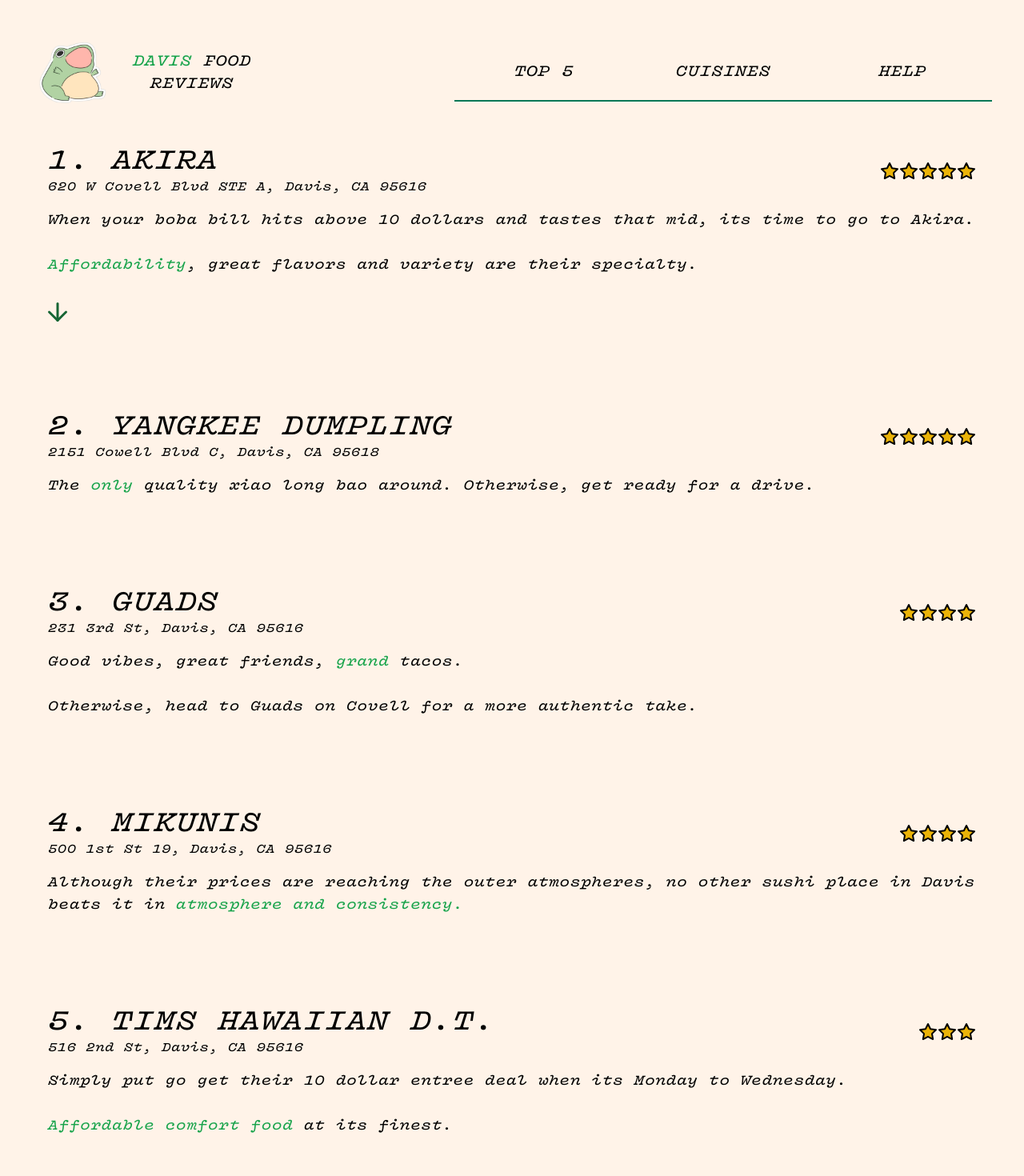
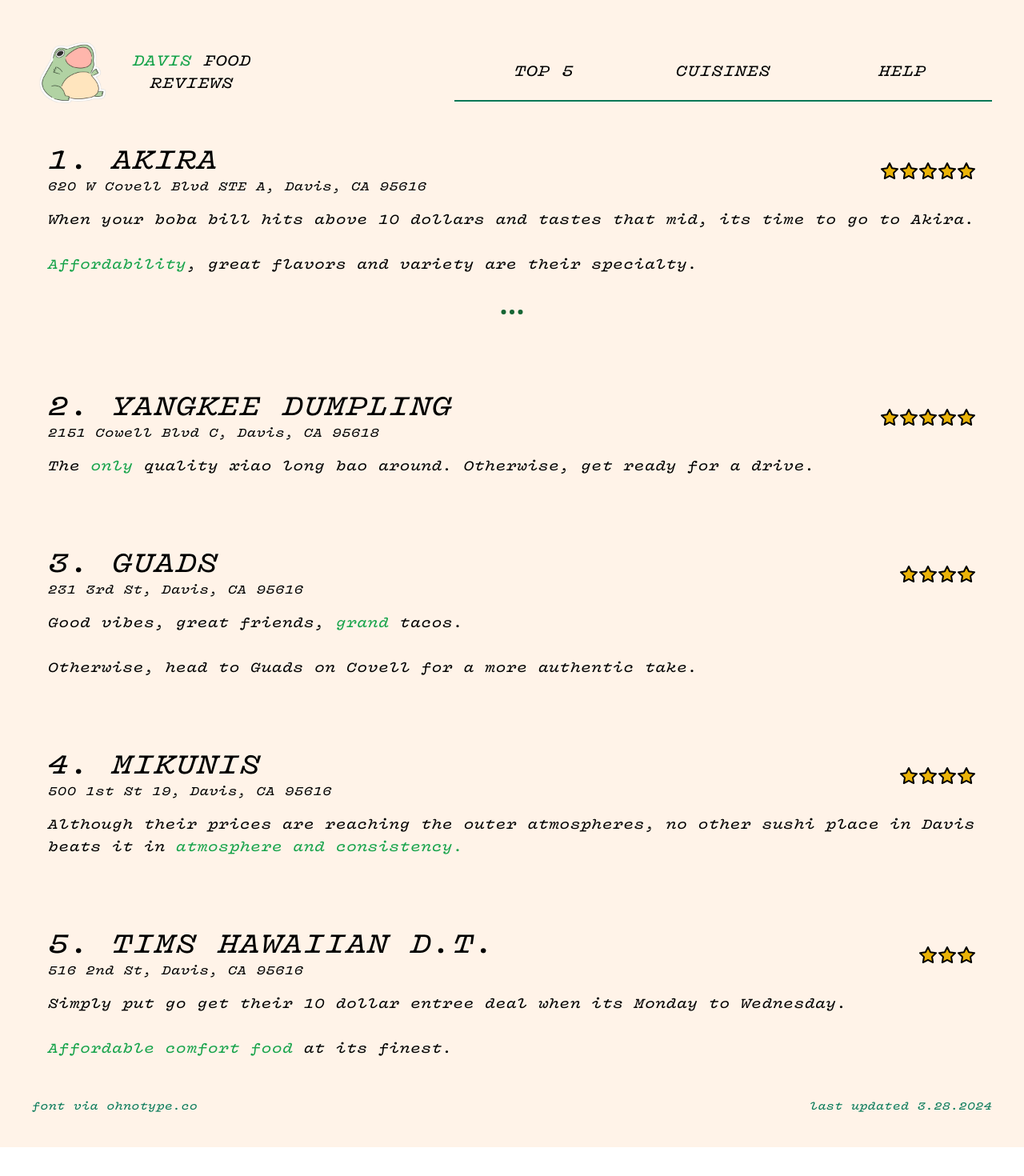
Before and after one commit to NDMyers/davisfoodreviews, a Next.js app: page /home in a window 1280 px wide. Shown: the top 1470 px of the page at 80% size. After the commit the page ends 1434 px from the top, so only its background shows below. Built offline with nearby package versions, Linux system fonts and the light colour scheme.

Commit message:
more info style on top 5 page changed

```diff
--- a/src/app/about/page.tsx
+++ b/src/app/about/page.tsx
@@ -46,7 +46,7 @@
 
     const arrowVariants = {
         arrowUp: {
-            rotate: 180,
+            scale: 1.1,
             transition: { type: "spring" }
         },
         arrowDown: {
@@ -58,7 +58,7 @@
 
     <div id="homepage" className="rounded-3xl w-full max-w-[120rem] min-h-screen flex flex-col">
 
-        <motion.div className='flex flex-col justify-between pt-10 pb-16 px-5 rounded-lg hover:cursor-pointer'
+        <motion.div className='flex flex-col justify-between py-10 px-5 rounded-lg hover:cursor-pointer'
 
         >
             <div className='flex flex-col justify-between w-full md:flex-row md:items-center '>
@@ -77,12 +77,12 @@
                 <span className='text-green-600'>Affordability</span>, great flavors and variety are their specialty.
             </a>
             {/* See More Info */}
-            <motion.div className='pt-8'
+            <motion.div className='pt-8 self-center'
                 variants={arrowVariants}
                 initial={false}
                 animate={clickedOne? "arrowUp" : "arrowDown"}
             >
-                <ArrowDown className="scale-150 text-green-800" onClick={()=>setClickedOne(!clickedOne)}/>
+                <Ellipsis className="scale-150 text-green-800" onClick={()=>setClickedOne(!clickedOne)}/>
             </motion.div>
 
             <motion.div
@@ -117,7 +117,7 @@
             </motion.div>
         </motion.div>
 
-        <motion.div className='flex flex-col justify-between items-left pt-10 pb-16 px-5 mt-2 rounded-lg hover:cursor-pointer'
+        <motion.div className='flex flex-col justify-between items-left py-10 px-5 mt-2 rounded-lg hover:cursor-pointer'
             whileHover={{ backgroundColor: "#ECDACC"}}
             transition={{ duration: 0.6 }}
             onClick={()=>setClickedTwo(!clickedTwo)}
@@ -145,7 +145,7 @@
             }
         </motion.div>
 
-        <motion.div className='flex flex-col justify-between pb-16 pt-10 mt-2 px-5 rounded-lg'
+        <motion.div className='flex flex-col justify-between py-10 mt-2 px-5 rounded-lg'
             whileHover={{ backgroundColor: "#ECDACC"}}
             transition={{ duration: 0.6 }}
         >
@@ -165,7 +165,7 @@
             </a>
         </motion.div>
 
-        <motion.div className='flex flex-col justify-between pb-16 px-5 pt-10 mt-2 rounded-lg'
+        <motion.div className='flex flex-col justify-between py-10 px-5 mt-2 rounded-lg'
             whileHover={{ backgroundColor: "#ECDACC"}}
             transition={{ duration: 0.6 }}
         >
@@ -181,7 +181,7 @@
             <a className='pt-4 text-lg'>Although their prices are reaching the outer atmospheres, no other sushi place in Davis beats it in <span className='text-green-600'>atmosphere and consistency.</span></a>
         </motion.div>
 
-        <motion.div className='flex flex-col justify-between pb-16 px-5 mt-2 pt-10 rounded-lg'
+        <motion.div className='flex flex-col justify-between py-10 px-5 mt-2 rounded-lg'
             whileHover={{ backgroundColor: "#ECDACC"}}
             transition={{ duration: 0.6 }}
         >
--- a/src/app/home/page.tsx
+++ b/src/app/home/page.tsx
@@ -24,7 +24,7 @@
       {/* Logo, name, and NavBar */}
       <div className="flex flex-col w-full max-w-[120rem] items-center justify-between lg:flex-row">
         {/* Logo and name section */}
-        <motion.div className="flex flex-col items-center text-center rounded-lg px-8 border border-transparent hover:cursor-pointer  hover:dark:border-neutral-700 hover:dark:bg-neutral-800/30 lg:flex-row lg:pr-8 lg:pl-0"
+        <motion.div className="flex flex-col items-center text-center rounded-lg px-8 border border-transparent hover:cursor-pointer lg:flex-row lg:pr-8 lg:pl-0"
               onClick={()=>setCurrentPage('about')}
               whileHover = {{
                 y: -5
@@ -52,7 +52,7 @@
         {/* footer */}
         <div className='flex flex-col mt-2 items-center justify-between w-full max-w-[120rem] text-sm text-emerald-700 lg:flex-row'>
           <a href='https://ohnotype.co/fonts/vulf' className='hover:text-emerald-500'> font via ohnotype.co  </a>
-          <a> last updated 3.19.2024 </a>
+          <a> last updated 3.28.2024 </a>
         </div>
       </div>
 
--- a/src/app/page.tsx
+++ b/src/app/page.tsx
@@ -33,7 +33,7 @@
               <Image
                   src="/frog.png"
                   alt="My Logo"
-                  className="dark:invert pt-10"
+                  className="pt-10"
                   width={200}
                   height={24}
                   priority
```
